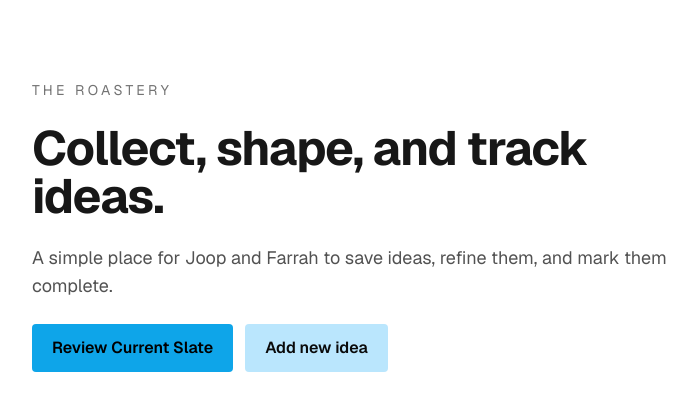
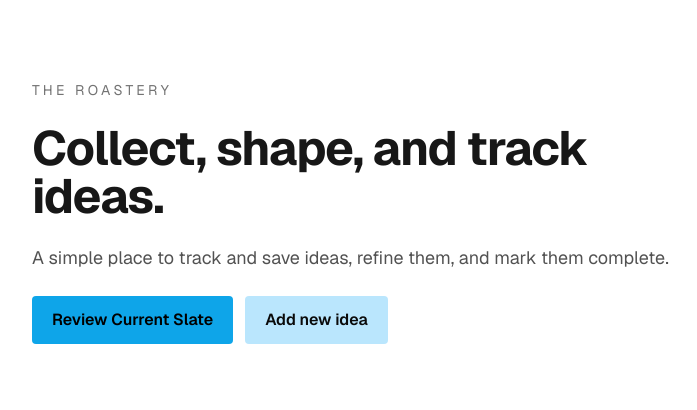
Before and after one commit to jxoranje/the_roastery, a Next.js app: page / in a window 1280 px wide. Shown: the top 410 px of the page, without its empty margins (120-817 px from the left). Built offline with nearby package versions, Linux system fonts and the light colour scheme.

Commit message:
Updated text

```diff
--- a/app/ideas/page.tsx
+++ b/app/ideas/page.tsx
@@ -111,7 +111,7 @@ function getStatusClass(status: string | null) {
                 Ideas
               </h1>
               <p className="max-w-2xl text-neutral-600">
-                A calm place for Joop and Farrah to collect, shape, and track ideas.
+                A central space to collect, shape, and track ideas. Add your ideas, and keep track of status.
               </p>
             </div>
 
--- a/app/page.tsx
+++ b/app/page.tsx
@@ -10,7 +10,7 @@ export default function Page() {
             Collect, shape, and track ideas.
           </h1>
           <p className="text-lg text-neutral-600">
-            A simple place for Joop and Farrah to save ideas, refine them, and mark them complete.
+            A simple place to track and save ideas, refine them, and mark them complete.
           </p>
           <div className="flex gap-3">
             <a
```
